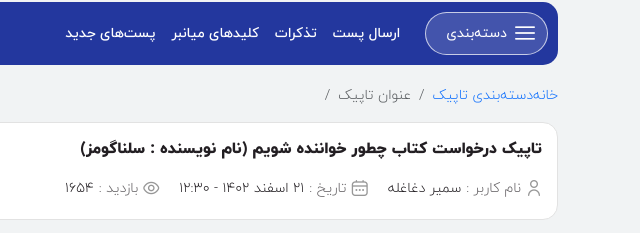
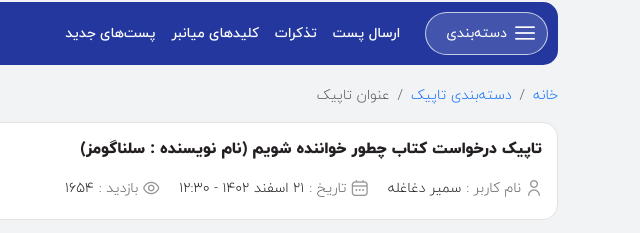
Before and after one commit to abas619/dr-rabbani-frontend, a plain HTML site: page forum-details.html in a window 1280 px wide. Shown: the part 118-351 px from the top of the page, 640-1280 px from the left. Drawn offline with nearby package versions, Linux system fonts and the light colour scheme.

Commit message:
fix breadcrumb

```diff
--- /dev/null
+++ b/scss/_breadcrumb.scss
@@ -0,0 +1,13 @@
+/*#region ----------------- BreadCrumb */
+.breadcrumb {
+  .breadcrumb-item + .breadcrumb-item::before {
+    float: right;
+    padding-right: 0;
+    padding-left: 8px;
+  }
+  .breadcrumb-item + .breadcrumb-item {
+    padding-right: 8px;
+    padding-left: 0;
+  }
+}
+/*#endregion -------------- BreadCrumb */
--- a/scss/main.scss
+++ b/scss/main.scss
@@ -29,5 +29,6 @@
 @import "pagination";
 @import "Modal";
 @import "source";
+@import "breadcrumb";
 
 @import "en";
```
Also changed, not shown: scss/main.css.
